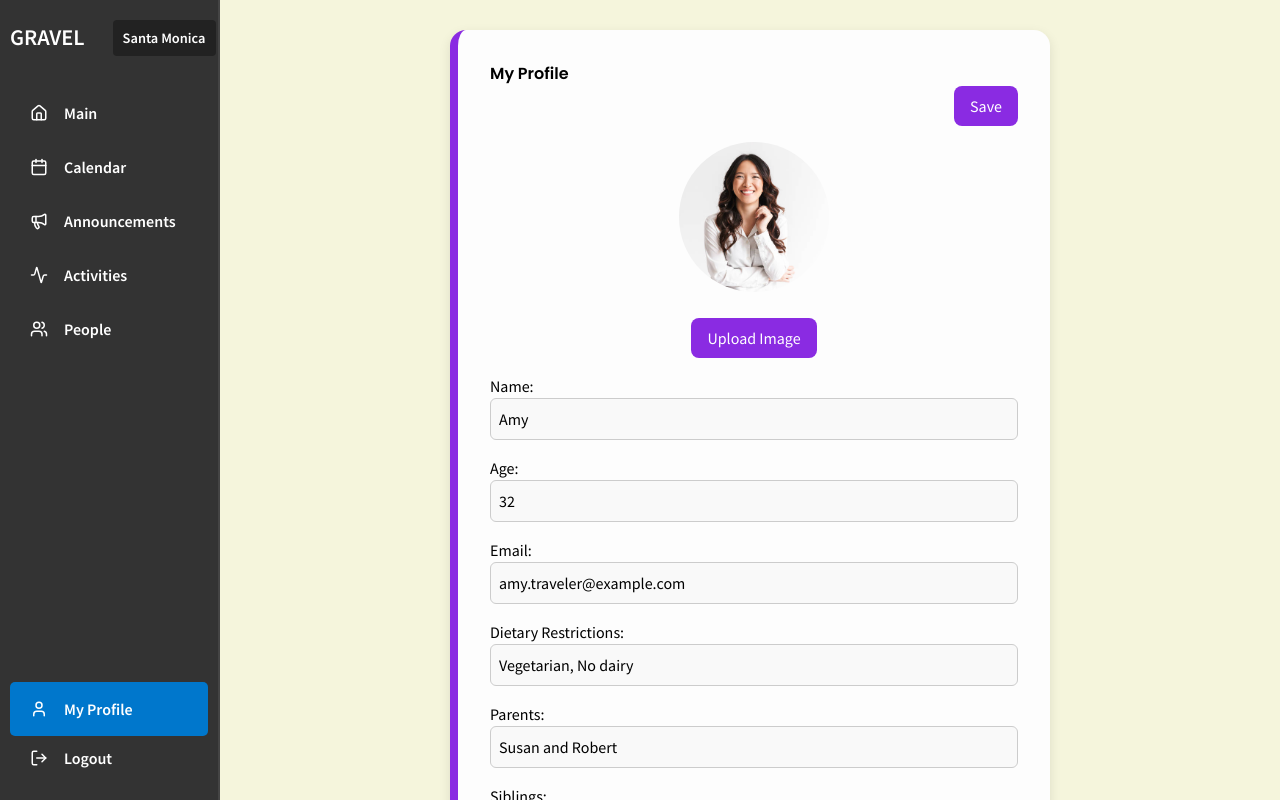
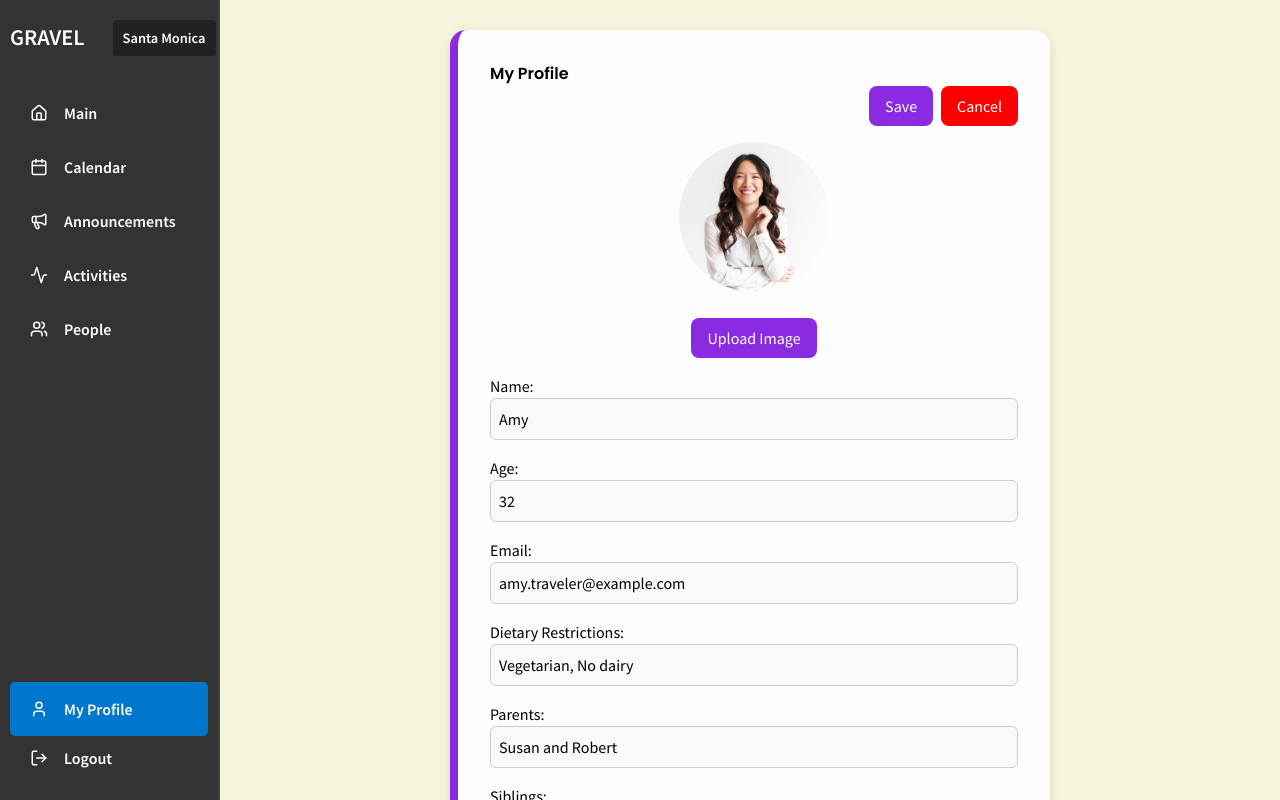
Before and after one commit to karen93shieh/gravel, a SvelteKit app: page /mainPages/profile in a window 1280 px wide. Both pictures are taken after a click on the button "Edit". Shown: the top 800 px of the page. Built offline with nearby package versions, Linux system fonts and the light colour scheme.

Commit message:
added cancel for editing my profile

```diff
--- a/src/routes/mainPages/profile/+page.svelte
+++ b/src/routes/mainPages/profile/+page.svelte
@@ -14,7 +14,10 @@
     flight: 'Delta DL 247 (JFK → LAX) arriving at 14:30',
     about: 'Excited for this trip! Love hiking, photography, and trying new foods. Allergic to peanuts.',
     photo: ''
-};
+  };
+
+  let originalProfile = {};
+
 
   onMount(() => {
     const saved = localStorage.getItem('userProfile');
@@ -29,7 +32,13 @@
   }
 
   function enableEditing() {
+    originalProfile = { ...profile }; // shallow copy of original
     editing = true;
+  }
+
+  function cancelEditing() {
+    profile = { ...originalProfile }; // revert to original
+    editing = false;
   }
 
   // Handle the profile picture upload
@@ -57,6 +66,7 @@
     <div class="form-controls">
       {#if editing}
         <button on:click={saveProfile}>Save</button>
+        <button on:click={cancelEditing} class="cancel">Cancel</button>
       {:else}
         <button on:click={enableEditing}>Edit</button>
       {/if}
@@ -212,4 +222,13 @@
   .image-upload button:hover {
     background-color: #45a049;
   }
+
+  button.cancel {
+    background-color: red;
+    margin-left: 0.5rem;
+  }
+
+  button.cancel:hover {
+    background-color: rgb(213, 0, 0);
+  }
 </style>
```
